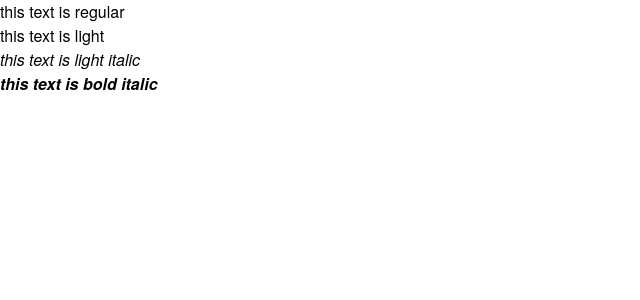
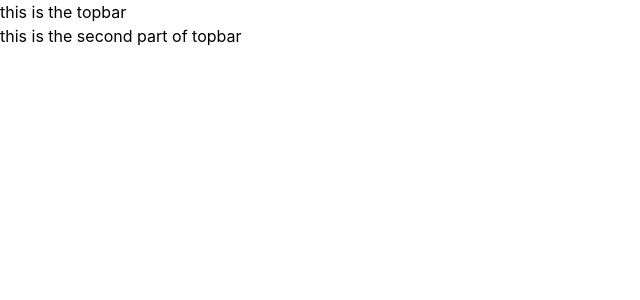
Before and after one commit to Estete9/Rubio-Home, a React (Create React App) app: page / in a window 1280 px wide. Shown: the top 300 px of the page, without its empty margins (0-640 px from the left). Built offline with nearby package versions, Linux system fonts and the light colour scheme; what tailwindcss-debug-screens would draw is missing.

Commit message:
Create Navbar component

```diff
--- a/src/App.js
+++ b/src/App.js
@@ -1,14 +1,12 @@
 import './App.css';
+import Navbar from './components/Navbar';
 
 function App() {
   document.body.classList.add('debug-screens');
 
   return (
     <div>
-      <h1 className="font-helveticaNeue font-normal"> this text is regular</h1>
-      <h1 className="font-helveticaNeue font-light"> this text is light</h1>
-      <h1 className="font-helveticaNeue font-light italic"> this text is light italic</h1>
-      <h3 className="font-helveticaNeue font-bold italic"> this text is bold italic</h3>
+      <Navbar />
     </div>
   );
 }
--- /dev/null
+++ b/src/components/Navbar.js
@@ -0,0 +1,8 @@
+const Navbar = () => (
+  <div>
+    <div>this is the topbar</div>
+    <div>this is the second part of topbar</div>
+  </div>
+);
+
+export default Navbar;
```
